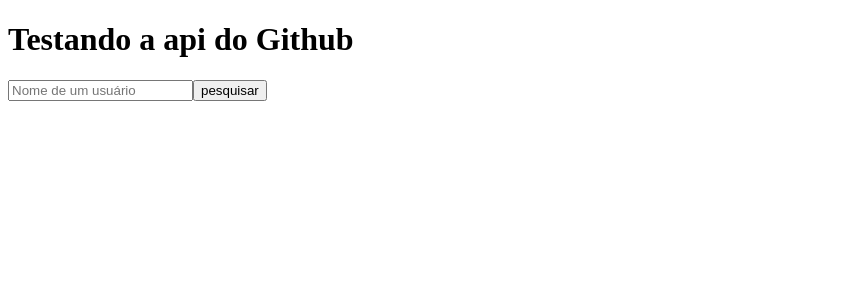
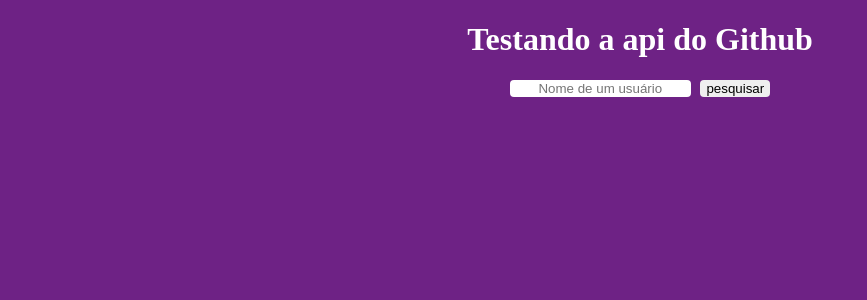
Before and after one commit to Dinos-s/Vue-Github-Finder, a Vue app: page / in a window 1280 px wide. Shown: the top 300 px of the page, without its empty margins (0-867 px from the left). Built offline with nearby package versions, Linux system fonts and the light colour scheme.

Commit message:
Estilizando Proj

```diff
--- a/src/components/HelloWorld.vue
+++ b/src/components/HelloWorld.vue
@@ -20,4 +20,13 @@
 }
 </script>
 
-<style scoped></style>
+<style>
+h1 {
+  text-align: center;
+  color: rgb(255, 255, 255);
+}
+
+body{
+  background-color: rgb(110, 34, 133);
+}
+</style>
--- a/src/components/Repos.vue
+++ b/src/components/Repos.vue
@@ -55,3 +55,9 @@
     }
 }
 </script>
+
+<style>
+li {
+    list-style: none;
+}
+</style>
--- a/src/components/Search.vue
+++ b/src/components/Search.vue
@@ -1,12 +1,16 @@
 <template>
     <div>
-        <input type="text" v-model="user" placeholder="Nome de um usuário">
-        <button @click="pesquisar">pesquisar</button>
-        <h1 v-show="Iserro">Usuário não encontrado!</h1>
-        <div v-if="data">
-            <h2>{{ data.login }}</h2>
-            <p>{{ data.name }}</p>
-            <a :href="data.html_url" target="_blank"><img :src="data.avatar_url" :alt="data.login"></a>
+        <div class="search">
+            <input type="text" v-model="user" placeholder="Nome de um usuário">
+            <button @click="pesquisar">pesquisar</button>
+            <h1 v-show="Iserro">Usuário não encontrado!</h1>
+        </div>
+        <div v-if="data" class="container">
+            <h2>{{ data.name }}</h2>
+            <p>{{ data.login }}</p>
+            <a :href="data.html_url" target="_blank">
+                <img :src="data.avatar_url" :alt="data.login" >
+            </a>
         </div>
         <Repos v-if="data" :user="data.login" />
     </div>
@@ -48,3 +52,34 @@
     components: { Repos }
 }
 </script>
+
+<style>
+.search {
+    display: flex;
+    flex-direction: row;
+    justify-content: center;
+    gap: .6rem;
+}
+
+.search input {
+    border-radius: 4px;
+    border: none;
+    text-align: center;
+}
+
+.search button {
+    border-radius: 4px;
+    border: none;
+    cursor: pointer;
+}
+
+.container {
+    display: flex;
+    flex-direction: column;
+}
+
+.container img, a {
+    border-radius: 50%;
+    width: 140px;
+}
+</style>
```
Also changed, not shown: 1 other file (tests, documents, lock files or other folders). Lines whose indentation alone changed are shown as unchanged.
